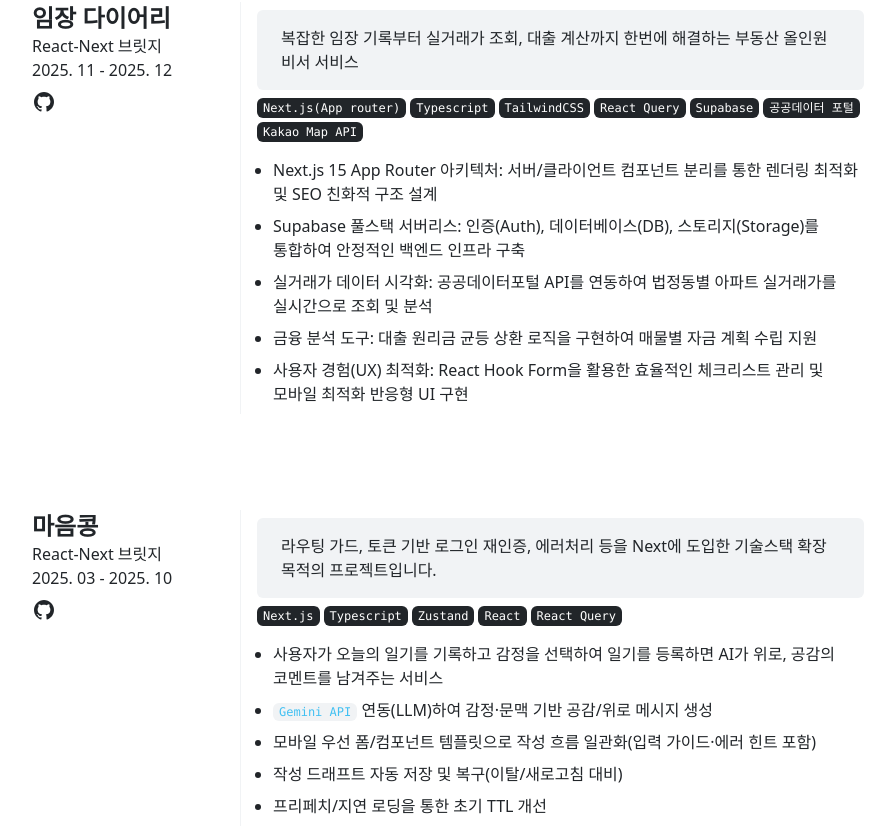
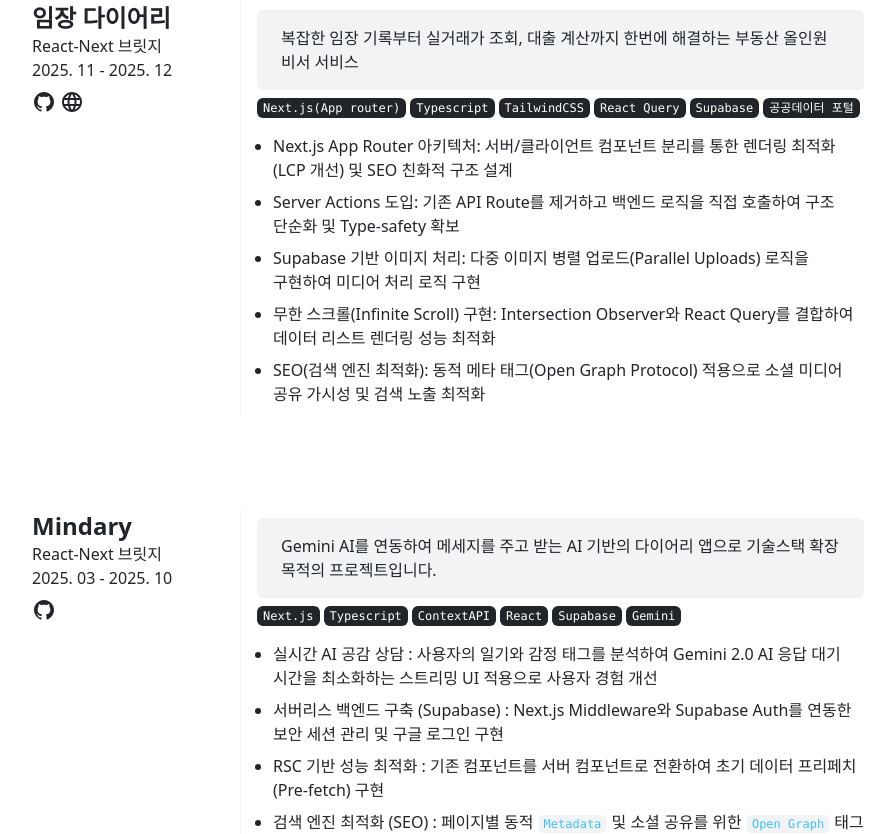
Before and after one commit to goeun23/portfolio, a Next.js app: page / in a window 1280 px wide. Shown: the part 4946-5780 px from the top of the page, without its empty margins (192-1087 px from the left). Built offline with nearby package versions, Linux system fonts and the light colour scheme.

Commit message:
260109 이력서 개편

```diff
--- a/data.json
+++ b/data.json
@@ -43,20 +43,21 @@
   "project": [
     {
       "id": 0,
-      "name": "마음콩",
+      "name": "Mindary",
       "subtitle": "React-Next 브릿지",
-      "description": "라우팅 가드, 토큰 기반 로그인 재인증, 에러처리 등을 Next에 도입한 기술스택 확장 목적의 프로젝트입니다.",
-      "repoUrl": "https://github.com/goeun23/mamkong",
+      "description": "Gemini AI를 연동하여 메세지를 주고 받는 AI 기반의 다이어리 앱으로 기술스택 확장 목적의 프로젝트입니다.",
+      "repoUrl": "https://github.com/goeun23/mindary",
       "isTeam": false,
       "period": ["2025. 03", "2025. 10"],
-      "stack": ["Next.js", "Typescript", "Zustand", "React", "React Query"]
+      "stack": ["Next.js", "Typescript", "ContextAPI", "React", "Supabase", "Gemini"]
     },
     {
       "id": 1,
       "name": "임장 다이어리",
       "subtitle": "React-Next 브릿지",
       "description": "복잡한 임장 기록부터 실거래가 조회, 대출 계산까지 한번에 해결하는 부동산 올인원 비서 서비스",
-      "repoUrl": "https://github.com/goeun23/inflearn-supabase-clone-app",
+      "repoUrl": "https://github.com/goeun23/apartment-imjang-app",
+      "webUrl": "https://go-home-rho.vercel.app",
       "isTeam": false,
       "period": ["2025. 11", "2025. 12"],
       "stack": [
@@ -65,8 +66,7 @@
         "TailwindCSS",
         "React Query",
         "Supabase",
-        "공공데이터 포털",
-        "Kakao Map API"
+        "공공데이터 포털"
       ]
     },
     {
--- a/public/markdown/project/0.md
+++ b/public/markdown/project/0.md
@@ -1,5 +1,7 @@
-- 사용자가 오늘의 일기를 기록하고 감정을 선택하여 일기를 등록하면 AI가 위로, 공감의 코멘트를 남겨주는 서비스
-- `Gemini API` 연동(LLM)하여 감정·문맥 기반 공감/위로 메시지 생성
-- 모바일 우선 폼/컴포넌트 템플릿으로 작성 흐름 일관화(입력 가이드·에러 힌트 포함)
-- 작성 드래프트 자동 저장 및 복구(이탈/새로고침 대비)
-- 프리페치/지연 로딩을 통한 초기 TTL 개선
+- 실시간 AI 공감 상담 : 사용자의 일기와 감정 태그를 분석하여 Gemini 2.0 AI 응답 대기 시간을 최소화하는 스트리밍 UI 적용으로 사용자 경험 개선
+- 서버리스 백엔드 구축 (Supabase) : Next.js Middleware와 Supabase Auth를 연동한 보안 세션 관리 및 구글 로그인 구현
+- RSC 기반 성능 최적화 : 기존 컴포넌트를 서버 컴포넌트로 전환하여 초기 데이터 프리페치(Pre-fetch) 구현
+- 검색 엔진 최적화 (SEO) : 페이지별 동적 `Metadata` 및 소셜 공유를 위한 `Open Graph` 태그 적용
+- (Refactoring) 전역 상태 관리 경량화
+    - 기존 Redux Toolkit을 제거하고 React Context API로 마이그레이션
+    - 외부 의존성을 줄여 번들 사이즈를 최적화하고 유지보수 복잡도 감소
--- a/public/markdown/project/1.md
+++ b/public/markdown/project/1.md
@@ -1,6 +1,5 @@
-
-- Next.js 15 App Router 아키텍처: 서버/클라이언트 컴포넌트 분리를 통한 렌더링 최적화 및 SEO 친화적 구조 설계
-- Supabase 풀스택 서버리스: 인증(Auth), 데이터베이스(DB), 스토리지(Storage)를 통합하여 안정적인 백엔드 인프라 구축
-- 실거래가 데이터 시각화: 공공데이터포털 API를 연동하여 법정동별 아파트 실거래가를 실시간으로 조회 및 분석
-- 금융 분석 도구: 대출 원리금 균등 상환 로직을 구현하여 매물별 자금 계획 수립 지원
-- 사용자 경험(UX) 최적화: React Hook Form을 활용한 효율적인 체크리스트 관리 및 모바일 최적화 반응형 UI 구현
+- Next.js App Router 아키텍처: 서버/클라이언트 컴포넌트 분리를 통한 렌더링 최적화(LCP 개선) 및 SEO 친화적 구조 설계
+- Server Actions 도입: 기존 API Route를 제거하고 백엔드 로직을 직접 호출하여 구조 단순화 및 Type-safety 확보
+- Supabase 기반 이미지 처리: 다중 이미지 병렬 업로드(Parallel Uploads) 로직을 구현하여 미디어 처리 로직 구현
+- 무한 스크롤(Infinite Scroll) 구현: Intersection Observer와 React Query를 결합하여 데이터 리스트 렌더링 성능 최적화
+- SEO(검색 엔진 최적화): 동적 메타 태그(Open Graph Protocol) 적용으로 소셜 미디어 공유 가시성 및 검색 노출 최적화
--- a/src/components/Footer.tsx
+++ b/src/components/Footer.tsx
@@ -1,4 +1,4 @@
-import ContactItem from "./ContactItem";
+import ContactItem from './ContactItem';
 
 const Footer = ({
   contact,
@@ -10,14 +10,14 @@ const Footer = ({
   return (
     <footer className="flex flex-col gap-2 justify-center items-center bg-GRAY h-28 text-xs text-white dark:bg-GRAY_EXTRAHEAVY dark:text-GRAY_HEAVY">
       <div className="flex gap-1">
-        {contact.map((contact) => (
+        {contact.map(contact => (
           <ContactItem key={contact.id} {...contact}>
             {contact.name}
           </ContactItem>
         ))}
       </div>
       <div className="flex flex-col items-center">
-        <span className="whitespace-pre-wrap text-center">{`Copyright 2025. ${name} All rights reserved.`}</span>
+        <span className="whitespace-pre-wrap text-center">{`Copyright 2026. ${name} All rights reserved.`}</span>
         <a target="_blank" rel="noreferrer" href="https://github.com/sjoleee/very-simple-portfolio">
           Powered by very-simple-portfolio
         </a>
--- a/src/components/Project/ProjectItem.tsx
+++ b/src/components/Project/ProjectItem.tsx
@@ -39,7 +39,7 @@ const ProjectItem = ({
                 <span>{`${period[0]} - ${period[1]}`}</span>
               </div>
             </div>
-            <Links repoUrl={repoUrl} />
+            <Links repoUrl={repoUrl} webUrl={webUrl} />
           </div>
         </div>
       </div>
```
